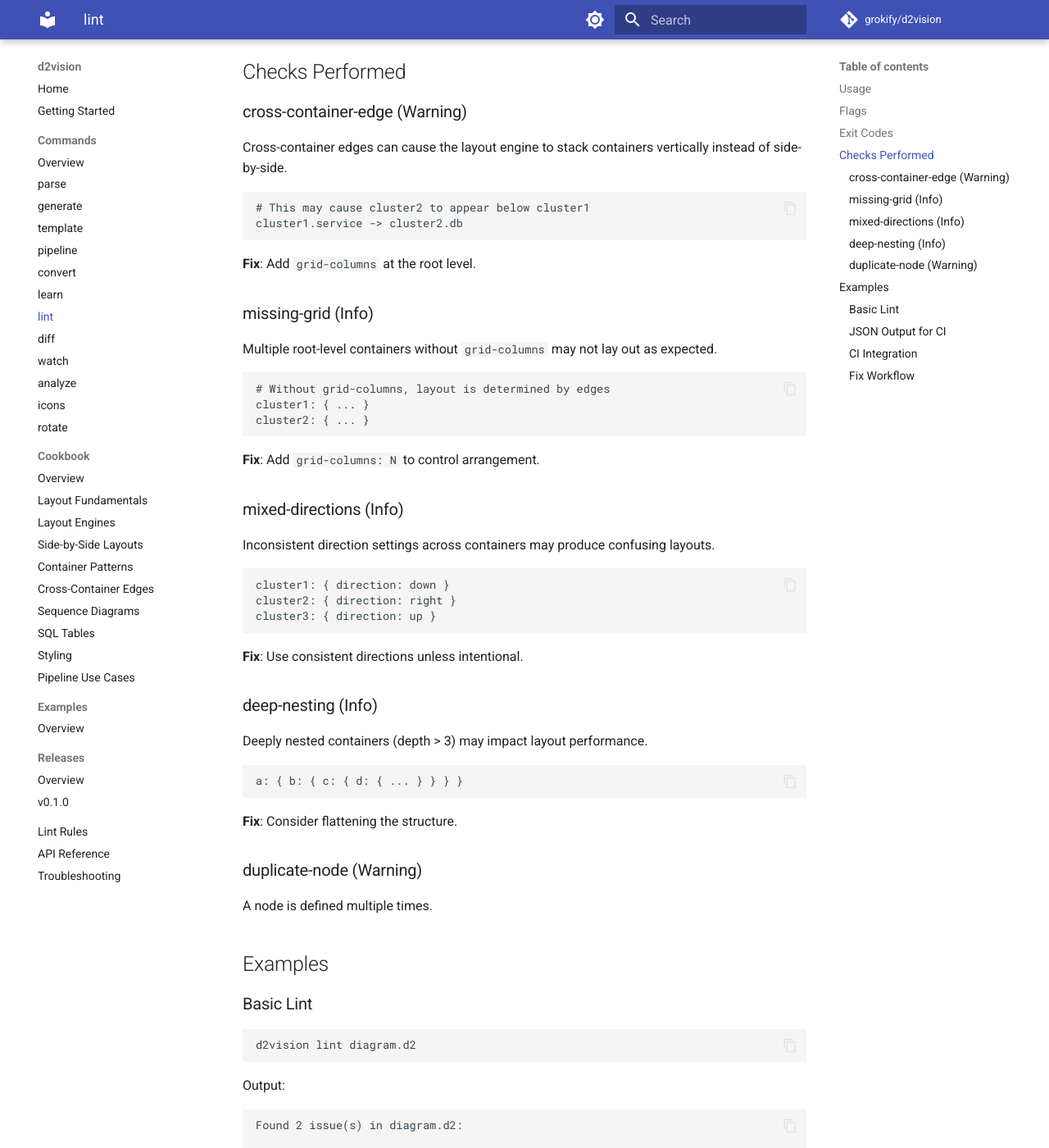
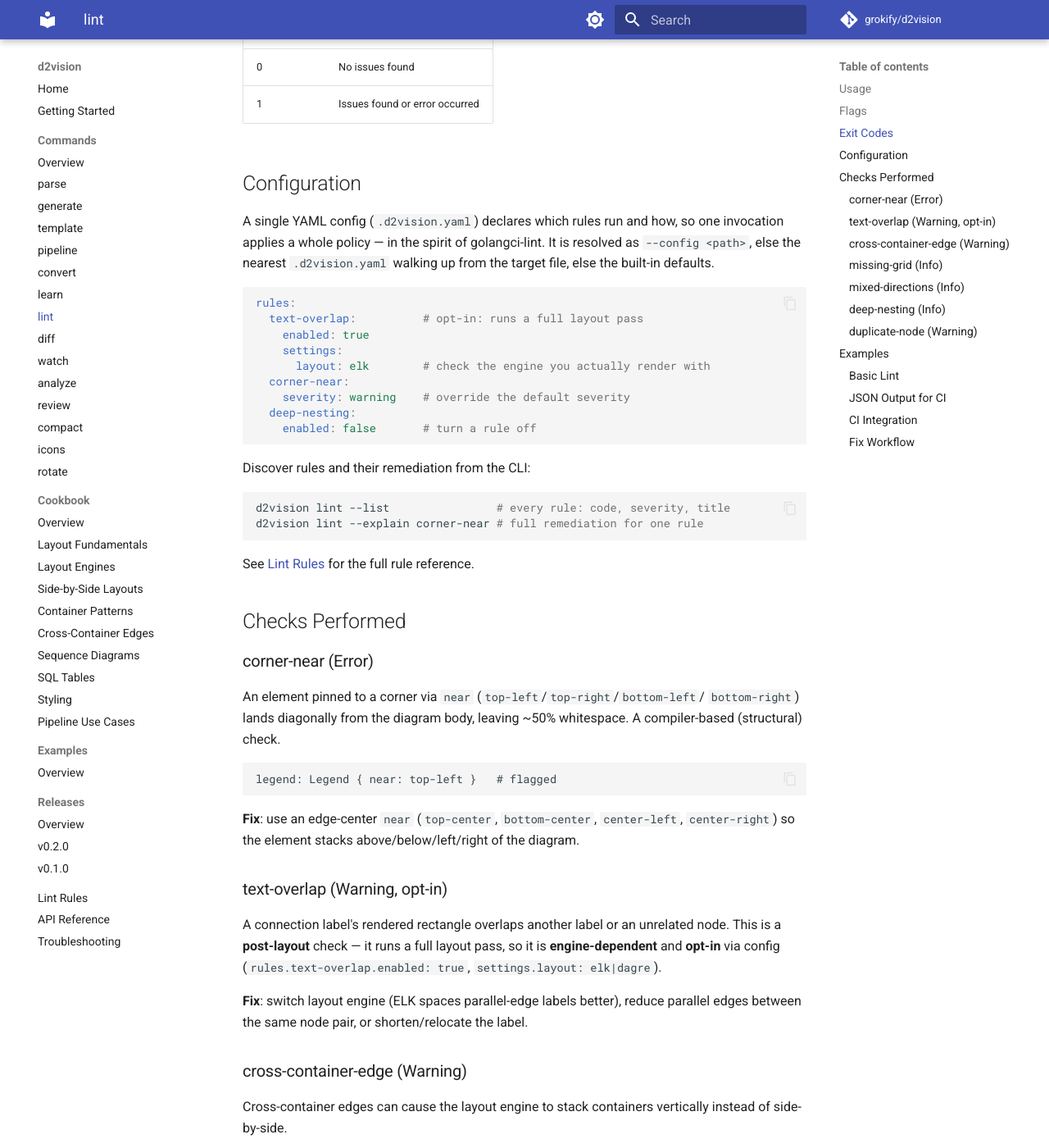
Before and after one commit to grokify/d2vision, an MkDocs documentation site: the page built from docs/commands/lint.md, in a window 1280 px wide and 1400 px high, scrolled down 749 px. Shown: the whole window at 82% size. Built offline with MkDocs 1.6.1 and Material for MkDocs 9.7.7, drawn with Linux system fonts in a browser that asks for light colours; comment, search, counter and statistics services are not loaded; some of the changed text lies outside the part shown.

Commit message:
docs: document review and compact commands and expand lint docs
Adds command pages for the review and compact commands, documents the new lint
flags (--list, --explain, --config), rules (corner-near, text-overlap), and the
.d2vision.yaml config, wires the new pages into the mkdocs nav, and adds Review,
Compact, and expanded Lint sections to the README.

Co-Authored-By: Claude Opus 4.8 (1M context) <noreply@anthropic.com>

````diff
--- a/docs/commands/lint.md
+++ b/docs/commands/lint.md
@@ -13,6 +13,9 @@ d2vision lint <file.d2> [flags]
 | Flag | Default | Description |
 |------|---------|-------------|
 | `-f, --format` | `text` | Output format: text, toon, json |
+| `--config` | *(auto)* | Path to a lint config (YAML); defaults to the nearest `.d2vision.yaml` |
+| `--list` | `false` | List every lint rule (code, severity, title) and exit |
+| `--explain <code>` | | Print the full remediation guidance for a rule code and exit |
 
 ## Exit Codes
 
@@ -21,7 +24,58 @@ d2vision lint <file.d2> [flags]
 | 0 | No issues found |
 | 1 | Issues found or error occurred |
 
+## Configuration
+
+A single YAML config (`.d2vision.yaml`) declares which rules run and how, so one
+invocation applies a whole policy — in the spirit of golangci-lint. It is
+resolved as `--config <path>`, else the nearest `.d2vision.yaml` walking up from
+the target file, else the built-in defaults.
+
+```yaml
+rules:
+  text-overlap:          # opt-in: runs a full layout pass
+    enabled: true
+    settings:
+      layout: elk        # check the engine you actually render with
+  corner-near:
+    severity: warning    # override the default severity
+  deep-nesting:
+    enabled: false       # turn a rule off
+```
+
+Discover rules and their remediation from the CLI:
+
+```bash
+d2vision lint --list                # every rule: code, severity, title
+d2vision lint --explain corner-near # full remediation for one rule
+```
+
+See [Lint Rules](../lint-rules.md) for the full rule reference.
+
 ## Checks Performed
+
+### corner-near (Error)
+
+An element pinned to a corner via `near` (`top-left`/`top-right`/`bottom-left`/
+`bottom-right`) lands diagonally from the diagram body, leaving ~50% whitespace.
+A compiler-based (structural) check.
+
+```d2
+legend: Legend { near: top-left }   # flagged
+```
+
+**Fix**: use an edge-center `near` (`top-center`, `bottom-center`, `center-left`,
+`center-right`) so the element stacks above/below/left/right of the diagram.
+
+### text-overlap (Warning, opt-in)
+
+A connection label's rendered rectangle overlaps another label or an unrelated
+node. This is a **post-layout** check — it runs a full layout pass, so it is
+**engine-dependent** and **opt-in** via config (`rules.text-overlap.enabled:
+true`, `settings.layout: elk|dagre`).
+
+**Fix**: switch layout engine (ELK spaces parallel-edge labels better), reduce
+parallel edges between the same node pair, or shorten/relocate the label.
 
 ### cross-container-edge (Warning)
 
--- a/mkdocs.yml
+++ b/mkdocs.yml
@@ -53,6 +53,8 @@ nav:
       - diff: commands/diff.md
       - watch: commands/watch.md
       - analyze: commands/analyze.md
+      - review: commands/review.md
+      - compact: commands/compact.md
       - icons: commands/icons.md
       - rotate: commands/rotate.md
   - Cookbook:
@@ -70,6 +72,7 @@ nav:
       - Overview: examples/index.md
   - Releases:
       - Overview: releases/index.md
+      - v0.2.0: releases/v0.2.0.md
       - v0.1.0: releases/v0.1.0.md
   - Lint Rules: lint-rules.md
   - API Reference: api-reference.md
````
Also changed, not shown: README.md (+29 -6 lines), docs/commands/compact.md (added, +37 -0 lines), docs/commands/review.md (added, +48 -0 lines).
